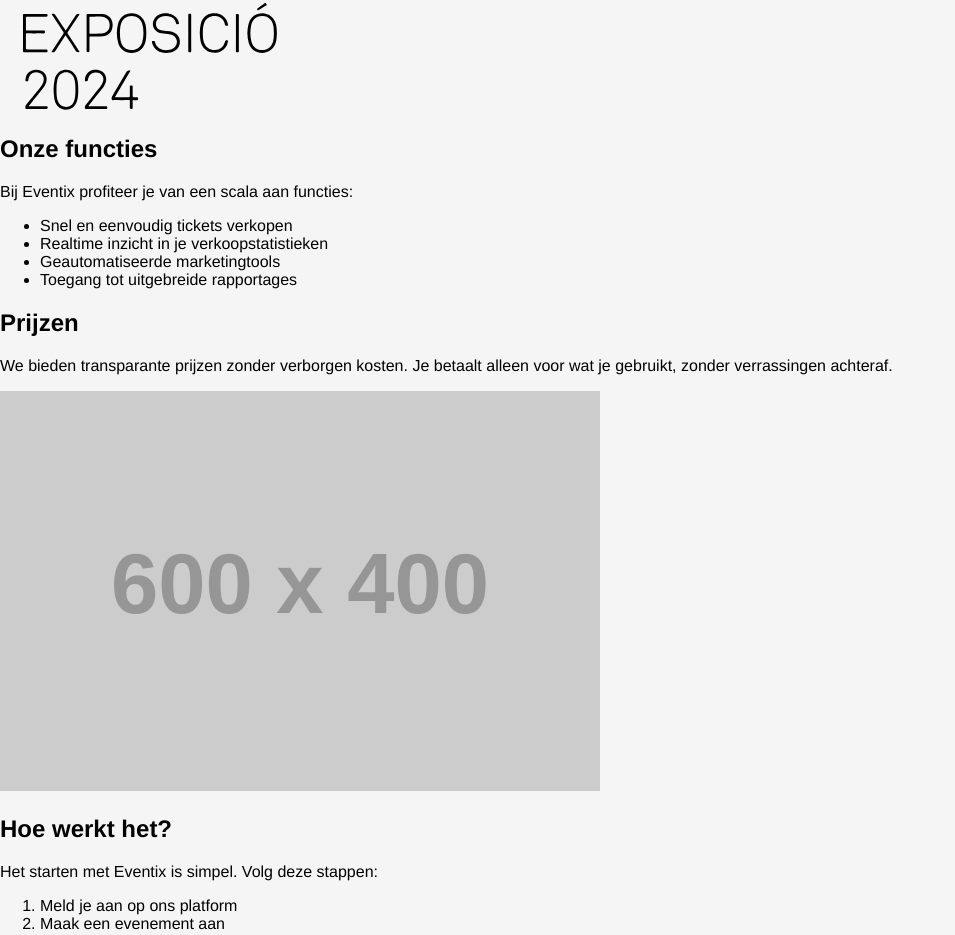
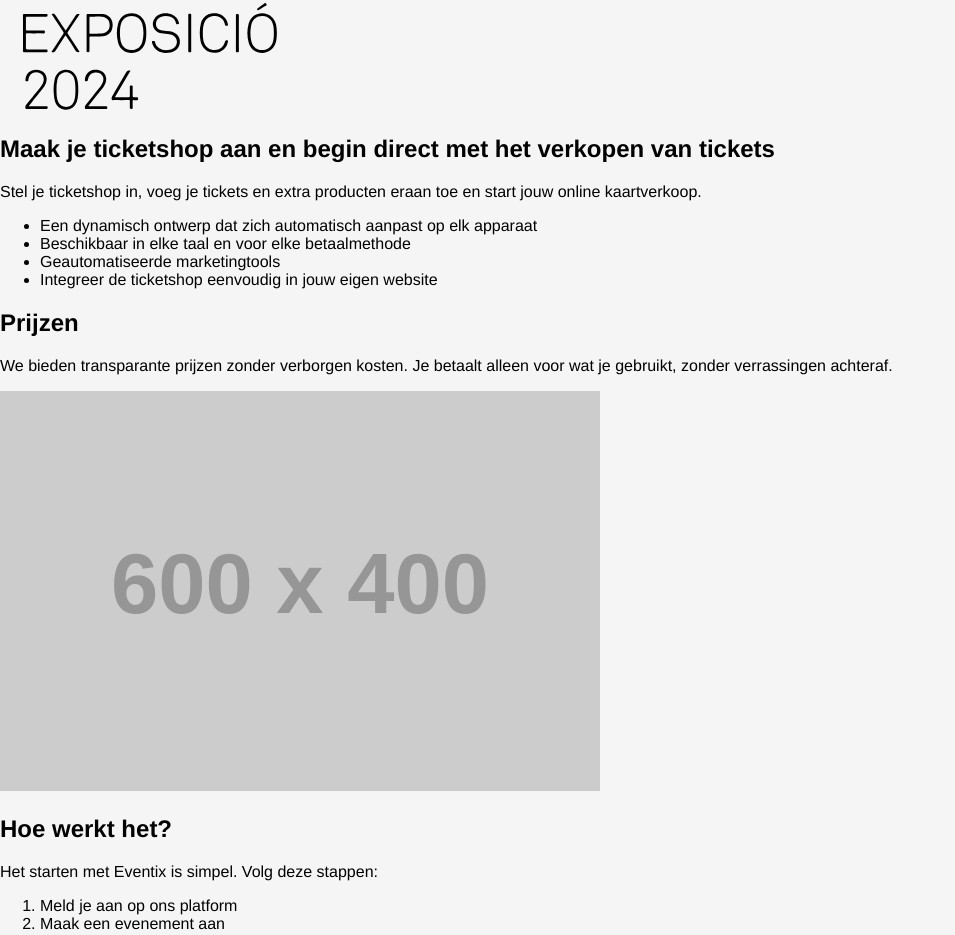
Before and after one commit to solballings/FEDsolballings, a plain HTML site: page index.html in a window 1280 px wide. Shown: the part 1097-2032 px from the top of the page, without its empty margins (0-955 px from the left). Drawn offline with Linux system fonts and the light colour scheme; placeholder pictures from the web are drawn by us.

Commit message:
Update index.html

```diff
--- a/index.html
+++ b/index.html
@@ -48,13 +48,13 @@
     </section>
 
     <section>
-        <h2>Onze functies</h2>
-        <p>Bij Eventix profiteer je van een scala aan functies:</p>
+        <h2>Maak je ticketshop aan en begin direct met het verkopen van tickets</h2>
+        <p>Stel je ticketshop in, voeg je tickets en extra producten eraan toe en start jouw online kaartverkoop.</p>
         <ul>
-            <li>Snel en eenvoudig tickets verkopen</li>
-            <li>Realtime inzicht in je verkoopstatistieken</li>
+            <li>Een dynamisch ontwerp dat zich automatisch aanpast op elk apparaat</li>
+            <li>Beschikbaar in elke taal en voor elke betaalmethode</li>
             <li>Geautomatiseerde marketingtools</li>
-            <li>Toegang tot uitgebreide rapportages</li>
+            <li>Integreer de ticketshop eenvoudig in jouw eigen website</li>
         </ul>
     </section>
 
```
